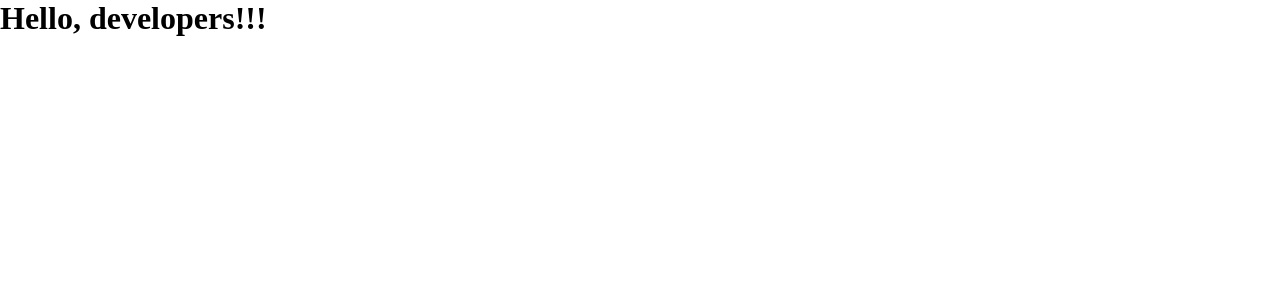
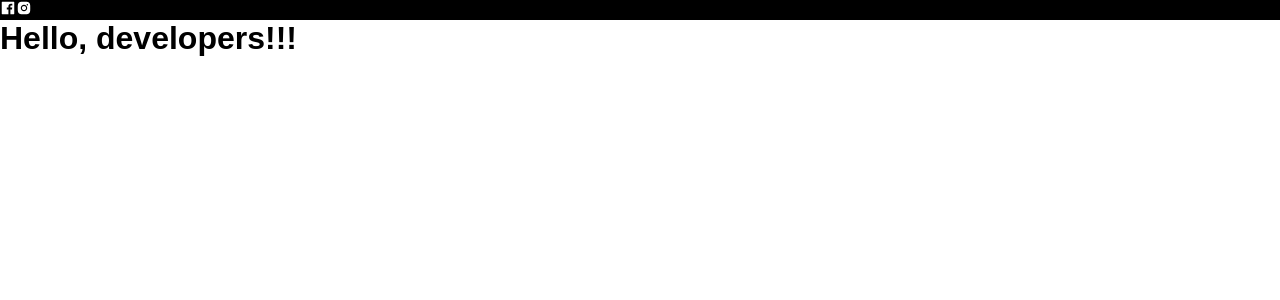
Before and after one commit to Khojiakbar-007/online-tech-store, a Next.js app: page / in a window 1280 px wide. Shown: the top 300 px of the page. Built offline with nearby package versions, Linux system fonts and the light colour scheme.

Commit message:
added default sass styles, color variables

```diff
--- /dev/null
+++ b/components/layout/header.js
@@ -0,0 +1,15 @@
+import { AiFillFacebook, AiFillInstagram } from "react-icons/ai";
+
+function Header() {
+  return (
+    <header>
+      <div style={{ backgroundColor: "black" }} className="top-header">
+        <AiFillFacebook color="white" />
+        <AiFillInstagram color="white" />
+      </div>
+      <nav></nav>
+    </header>
+  );
+}
+
+export default Header;
--- /dev/null
+++ b/components/layout/index.js
@@ -0,0 +1,13 @@
+import Header from "./header";
+
+function Layout({children}) {
+    return (
+        <>
+            <Header/>
+            {children}
+            {/* <Footer/> */}
+        </>
+    );
+}
+
+export default Layout;
--- a/package.json
+++ b/package.json
@@ -12,7 +12,8 @@
     "next": "12.1.6",
     "node-sass": "^7.0.1",
     "react": "18.2.0",
-    "react-dom": "18.2.0"
+    "react-dom": "18.2.0",
+    "react-icons": "^4.4.0"
   },
   "devDependencies": {
     "eslint": "8.18.0",
--- a/pages/_app.js
+++ b/pages/_app.js
@@ -1,7 +1,12 @@
-import '../styles/globals.css'
+import Layout from "../components/layout";
+import "../styles/index.scss";
 
 function MyApp({ Component, pageProps }) {
-  return <Component {...pageProps} />
+  return (
+    <Layout>
+      <Component {...pageProps} />
+    </Layout>
+  );
 }
 
-export default MyApp
+export default MyApp;
--- /dev/null
+++ b/styles/_global-styles.scss
@@ -0,0 +1,47 @@
+.pointer {
+    cursor: pointer;
+}
+
+.text-truncate {
+    overflow     : hidden;
+    text-overflow: ellipsis;
+    white-space  : nowrap;
+}
+
+.text-lowercase {
+    text-transform: lowercase;
+}
+
+.text-capitalize {
+    text-transform: capitalize;
+}
+
+.text-uppercase {
+    text-transform: uppercase;
+}
+
+.text-left {
+    text-align: left;
+}
+
+.text-center {
+    text-align: center;
+}
+
+.text-right {
+    text-align: right;
+}
+
+.upper-text {
+    text-transform: uppercase;
+}
+
+.capital-text {
+    text-transform: capitalize;
+}
+
+////////////////////////////////
+
+.container-fluid {
+    max-width: var();
+}
--- /dev/null
+++ b/styles/_mixin-for-responsive.scss
@@ -0,0 +1,33 @@
+/*  media  */
+
+@mixin for-desktop($min-size) {
+    @media screen and (min-width: $min-size) {
+        @content;
+    }
+}
+
+@mixin for-laptop($min-size) {
+    @media screen and (min-width: $min-size) {
+        @content;
+    }
+}
+
+@mixin for-tablet($min-size) {
+    @media screen and (min-width: $min-size) {
+        @content;
+    }
+}
+
+@mixin for-large-phone($min-size) {
+    @media screen and (min-width: $min-size) {
+        @content;
+    }
+}
+
+@mixin for-small-phone($min-size) {
+    @media screen and (min-width: $min-size) {
+        @content;
+    }
+}
+
+/*  media end  */
--- /dev/null
+++ b/styles/_reset.scss
@@ -0,0 +1,44 @@
+body {
+    font-family: Poppins, sans-serif;
+    color      : var(--color-7);
+}
+
+* {
+    margin : 0;
+    padding: 0;
+}
+
+*,
+*:before,
+*:after {
+    box-sizing: border-box;
+}
+
+img {
+    width : 100%;
+    height: auto;
+}
+
+// img {
+//     max-width : 100%;
+//     max-height: 100%;
+// }
+
+ul {
+    list-style-type: none;
+}
+
+a {
+    text-decoration: none;
+    color          : inherit;
+}
+
+
+input,
+textarea {
+    border: none;
+
+    &:focus {
+        outline: none;
+    }
+}
--- /dev/null
+++ b/styles/_variables.scss
@@ -0,0 +1,26 @@
+:root {
+    // --primary-color  : #f4f4f4;
+    // --secondary-color: #ccc;
+    --color-1 : #F5F7FF;
+    --color-2 : #0074BE;
+    --color-3 : #0156FF;
+    --color-4 : #01A4FF;
+    --color-5 : #A2A6B0;
+    --color-6 : #CACDD8;
+    --color-7 : #000000;
+    --color-8 : #C94D3F;
+    --color-9 : #78A962;
+    --color-10: #666666;
+
+    --shadow-value-1: 0px 4px 4px rgba(0, 0, 0, 0.25), 0px 5px 15px rgba(0, 0, 0, 0.14);
+    --shadow-value-2: 0px 4px 200px rgba(0, 0, 0, 0.18);
+    --shadow-value-3: 0px 1px 4px rgba(0, 0, 0, 0.17);
+
+
+    --screen-mobile : 375px;
+    --screen-tablet : 768px;
+
+    --text-color             : #1a1b1f;
+
+    --font-size-base: 14px;
+}
--- a/styles/globals.css
+++ /dev/null
@@ -1,10 +0,0 @@
-a {
-  color: inherit;
-  text-decoration: none;
-}
-
-* {
-  padding: 0;
-  margin: 0;
-  box-sizing: border-box;
-}
--- /dev/null
+++ b/styles/index.scss
@@ -0,0 +1,7 @@
+// font
+@import url('https://fonts.googleapis.com/css2?family=Montserrat:wght@100;200;300;400;500;600;700;800;900&display=swap');
+
+@import 'reset';
+@import 'variables';
+@import 'global-styles';
+@import 'mixin-for-responsive';
```
Also changed, not shown: context-provider/index.js (added), public/Logo.svg (added), 1 other file (tests, documents, lock files or other folders).
